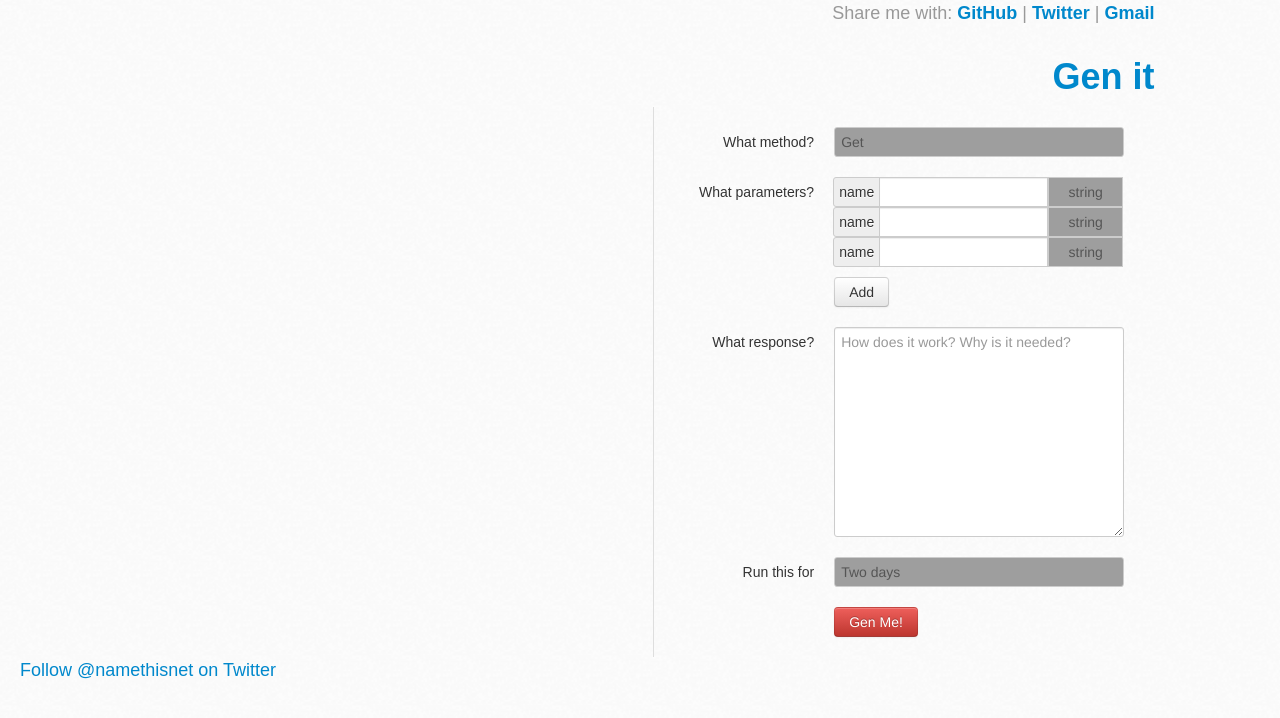
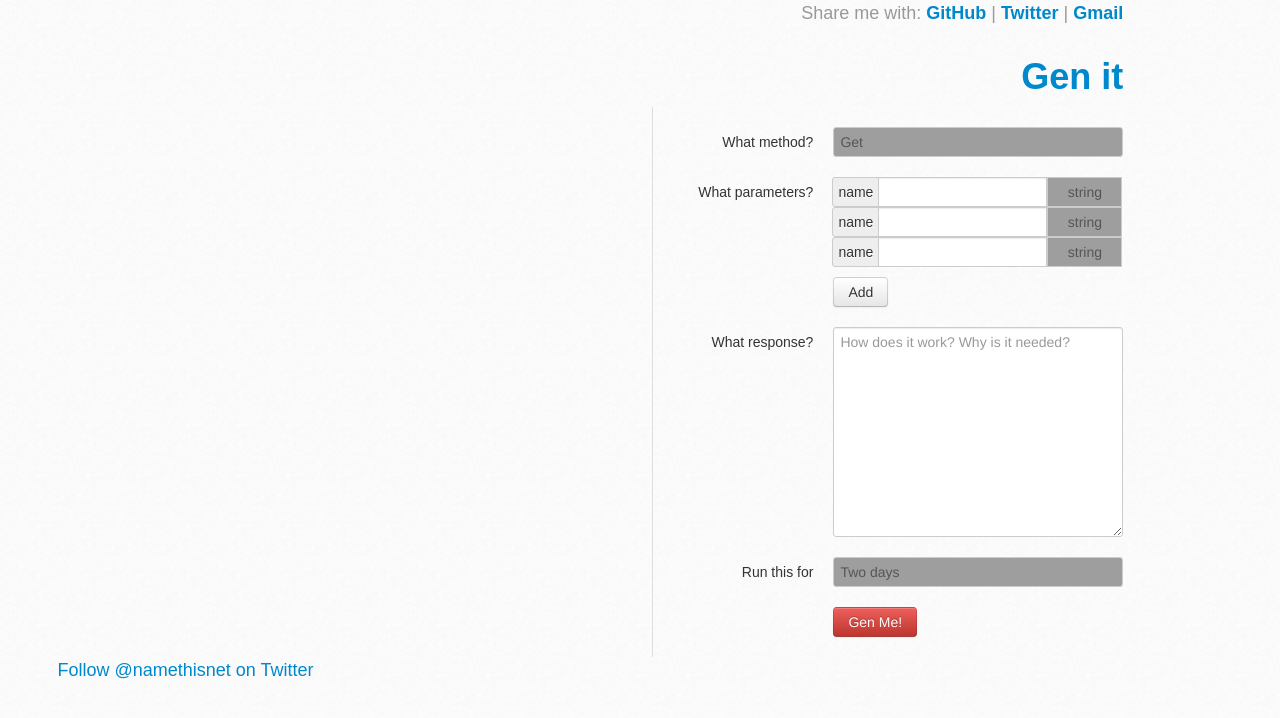
Before and after one commit to gfreezy/APIGen, a Flask app: page /create in a window 1280 px wide. Shown: the top 718 px of the page. Run offline with Flask 2, Linux system fonts and the light colour scheme; grey boxes are pictures that could not be loaded.

Commit message:
bind to 0.0.0 然后限制宽度

```diff
--- a/apigen/static/css/create.css
+++ b/apigen/static/css/create.css
@@ -1,6 +1,10 @@
 body {
 	font: 18px/27px "PTSansRegular",Arial,sans-serif;
 	background-image: url(/static/img/cream_dust.png);
+}
+
+.container {
+	width: 1205px;
 }
 
 select {
--- a/apigen/templates/create.html
+++ b/apigen/templates/create.html
@@ -9,6 +9,7 @@
   <script type="text/javascript" src="/static/js/create.js"></script>
 </head>
 <body>
+    <div class="container">
   <div class="container-fluid">
     <div class="row-fluid">
       <div class="span3 offset1">
@@ -114,5 +115,6 @@
 </div>
 
 </div>
+</div>
 </body>
 </html>
--- a/myapp.py
+++ b/myapp.py
@@ -5,4 +5,4 @@ from apigen import app
 
 
 if __name__ == '__main__':
-    app.run()
+    app.run(host="0.0.0.0")
```
